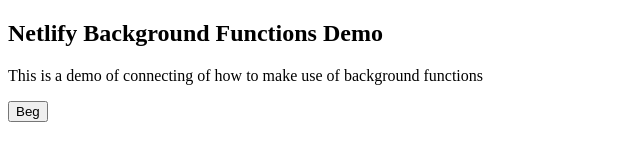
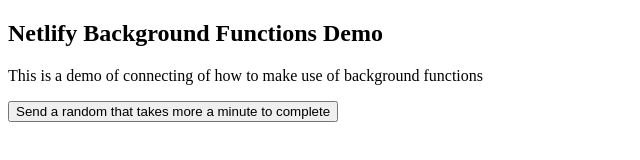
Before and after one commit to webriq/netlify-background-functions-demo, a plain HTML site: page index.html in a window 1280 px wide. Shown: the whole page, without its empty margins (0-640 px from the left). Drawn offline with Linux system fonts and the light colour scheme.

Commit message:
Test description

```diff
--- a/index.html
+++ b/index.html
@@ -10,6 +10,6 @@
     <p>
       This is a demo of connecting of how to make use of background functions
     </p>
-    <button>Beg</button>
+    <button>Send a random that takes more a minute to complete</button>
   </body>
 </html>
```
